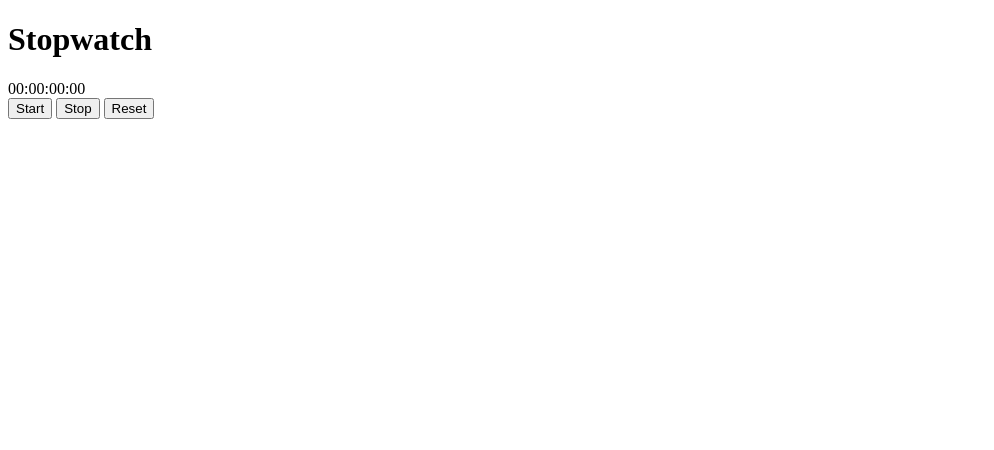
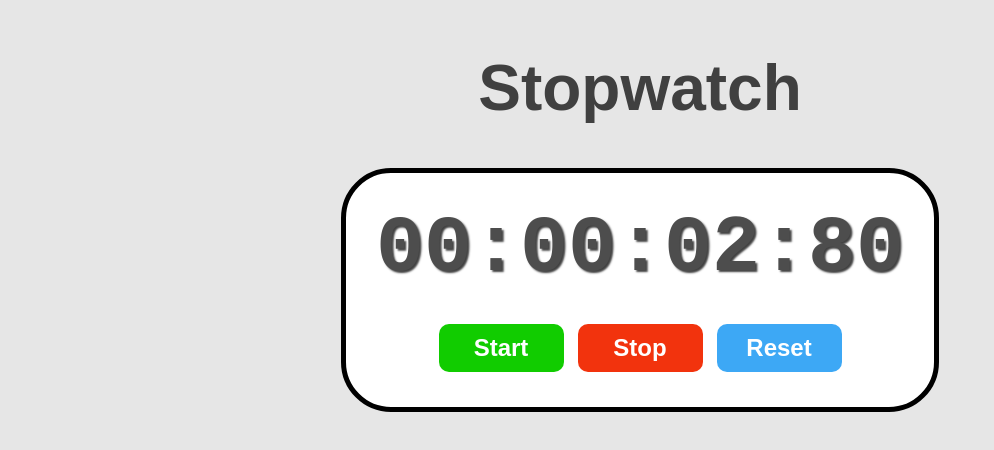
Before and after one commit to sandun-chandrasiri/PRODIGY_WD_02, a plain HTML site: page index.html in a window 1280 px wide. Both pictures are taken after a click on the button "Start". Shown: the whole page, without its empty margins (0-994 px from the left). Drawn offline with Linux system fonts and the light colour scheme.

Commit message:
final commit

```diff
--- a/index.html
+++ b/index.html
@@ -4,7 +4,7 @@
     <meta charset="UTF-8">
     <meta name="viewport" content="width=device-width, initial-scale=1.0">
     <title>Stopwatch</title>
-    <link rel="stylesheet" href="style.css">
+    <link rel="stylesheet" href="styles.css">
 </head>
 <body>
     <h1 id="myH1">Stopwatch</h1>
--- a/index.js
+++ b/index.js
@@ -0,0 +1,46 @@
+const display = document.getElementById("display");
+let timer = null;
+let startTime = 0;
+let elapsedTime = 0;
+let isRunning = false;
+
+function start(){
+     if(!isRunning){
+        startTime = Date.now() - elapsedTime;
+        timer = setInterval(update, 10);
+        isRunning = true;
+     }
+}
+
+function stop(){
+    if(isRunning){
+        clearInterval(timer);
+        elapsedTime = Date.now() - startTime;
+        isRunning = false;
+    }
+}
+
+function reset(){
+    clearInterval(timer);
+    startTime = 0;
+    elapsedTime = 0;
+    isRunning = false;
+    display.textContent = "00:00:00:00";
+}
+
+function update(){
+    const currentTime =Date.now();
+    elapsedTime = currentTime - startTime;
+
+    let hours = Math.floor(elapsedTime / (1000 * 60 * 60));
+    let minutes = Math.floor((elapsedTime / (1000 * 60)) % 60);
+    let seconds = Math.floor((elapsedTime / 1000) % 60);
+    let milliseconds = Math.floor((elapsedTime % 1000) / 10);
+
+    hours = String(hours).padStart(2, "0");
+    minutes = String(minutes).padStart(2, "0");
+    seconds = String(seconds).padStart(2, "0");
+    milliseconds = String(milliseconds).padStart(2, "0");
+
+    display.innerText = `${hours}:${minutes}:${seconds}:${milliseconds}`;
+}
--- a/styles.css
+++ b/styles.css
@@ -0,0 +1,58 @@
+body{
+    display: flex;
+    flex-direction: column;
+    align-items: center;
+    background-color: hsl(0, 0%, 90%);
+}
+#myH1{
+    color: hsl(0, 0%, 25%);
+    font-size: 4rem;
+    font-family: 'Arial', Times, serif;
+}
+#container{
+    display: flex;
+    flex-direction: column;
+    align-items: center;
+    padding: 30px;
+    background-color: white;
+    border: 5px solid;
+    border-radius: 50px;
+}
+#display{
+    font-size: 5rem;
+    font-family: monospace;
+    font-weight: bold;
+    color: hsl(0, 0%, 30%);
+    text-shadow: 2px 2px 2px hsla(0, 0%, 0%, 0.75);
+    margin-bottom: 25px;
+}
+#controls button{
+    font-size: 1.5rem;
+    font-weight: bold;
+    padding: 10px 20px;
+    margin: 5px;
+    min-width: 125px;
+    border: none;
+    border-radius: 10px;
+    cursor: pointer;
+    color: white;
+    transition: background-color 0.5s ease;
+}
+#startBtn{
+    background-color: hsl(115, 100%, 40%);
+}
+#startBtn:hover{
+    background-color: hsl(115, 100%, 30%);
+}
+#stopBtn{
+    background-color: hsl(10, 90%, 50%);
+}
+#stopBtn:hover{
+    background-color: hsl(10, 90%, 40%);
+}
+#resetBtn{
+    background-color: hsl(205, 90%, 60%);
+}
+#resetBtn:hover{
+    background-color: hsl(205, 90%, 50%);
+}
```
